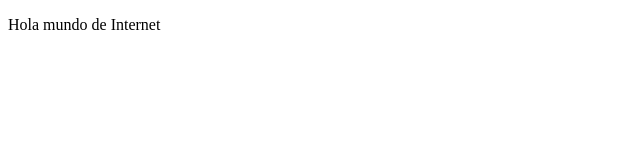
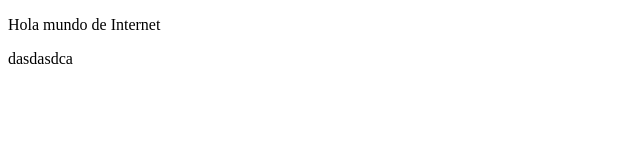
Before and after one commit to diegoabreu13/diegoabreu13.github.io, a plain HTML site: page index.html in a window 1280 px wide. Shown: the full height of the page, 0-640 px from the left. Drawn offline with Linux system fonts and the light colour scheme.

Commit message:
Update index.html

```diff
--- a/index.html
+++ b/index.html
@@ -8,5 +8,6 @@
 </head>
 <body>
     <p>Hola mundo de Internet</p>
+    dasdasdca
 </body>
 </html>
```
